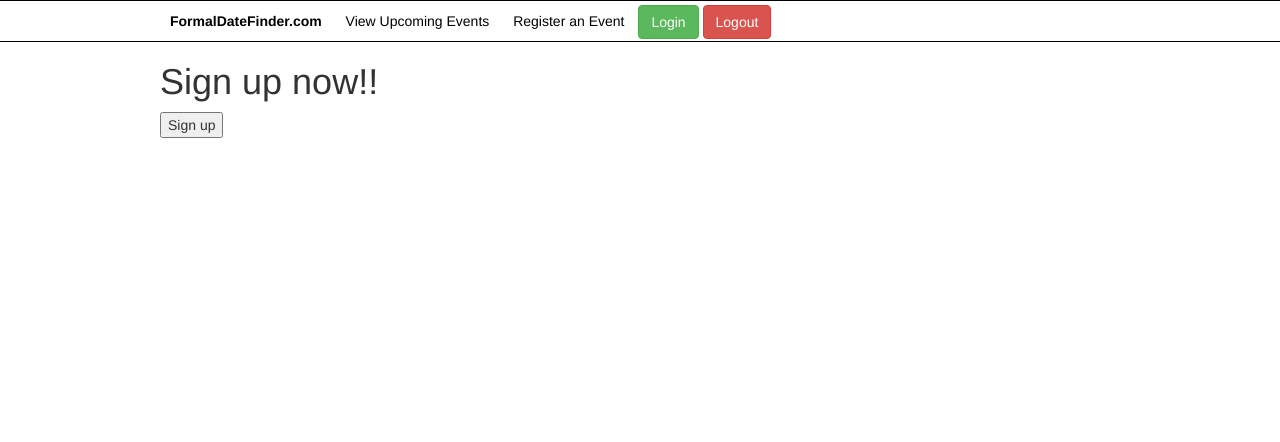
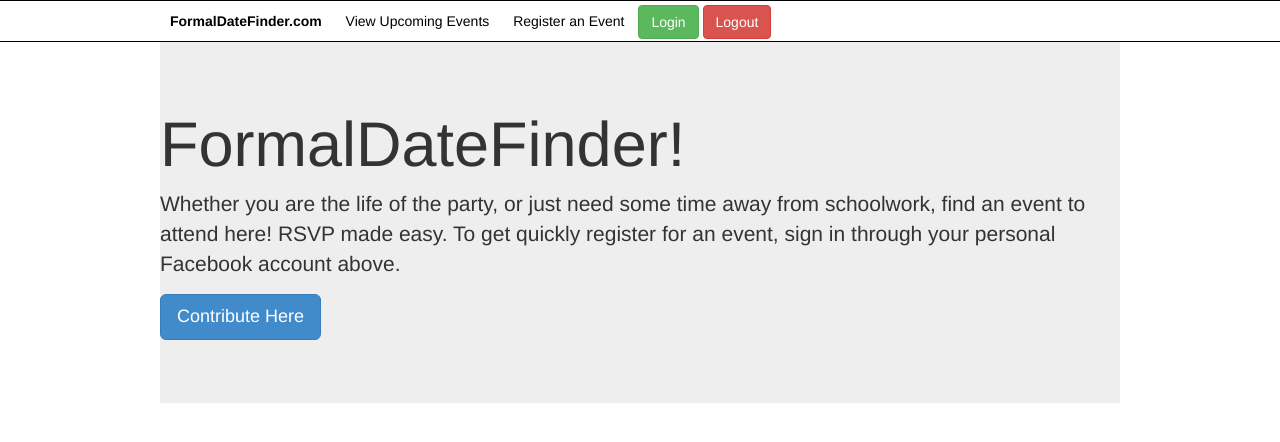
Before and after one commit to malea/formaldatefinder, a Django app: page / in a window 1280 px wide. Shown: the top 442 px of the page. Run offline with Django 3.2, Linux system fonts and the light colour scheme; some libraries are stand-ins or nearby versions.

Commit message:
Add a jumbotron. And delete sign in button.

```diff
--- a/templates/index.html
+++ b/templates/index.html
@@ -4,11 +4,13 @@
 
 {% block content %}
 
+
     <div class="promo-content">
-       <form class="signup-form" action="javascript:void;">
-           <h1>Sign up now!!</h1>
-           <button type="submit">Sign up</button>
-       </form>
+    <div class="jumbotron">
+          <h1>FormalDateFinder!</h1>
+          <p>Whether you are the life of the party, or just need some time away from schoolwork, find an event to attend here! RSVP made easy. To get quickly register for an event, sign in through your personal Facebook account above.</p>
+              <p><a class="btn btn-primary btn-lg" href="http://www.github.com/malea/formaldatefinder" role="button">Contribute Here</a></p>
+    </div>
     </div>
 
 
--- a/templates/layout.html
+++ b/templates/layout.html
@@ -70,6 +70,7 @@
         }(document, 'script', 'facebook-jssdk'));
     </script>
 
+
     <div class="menu-container">
         <div class="menu">
             <a class="heading" href="/">FormalDateFinder.com</a>
```
